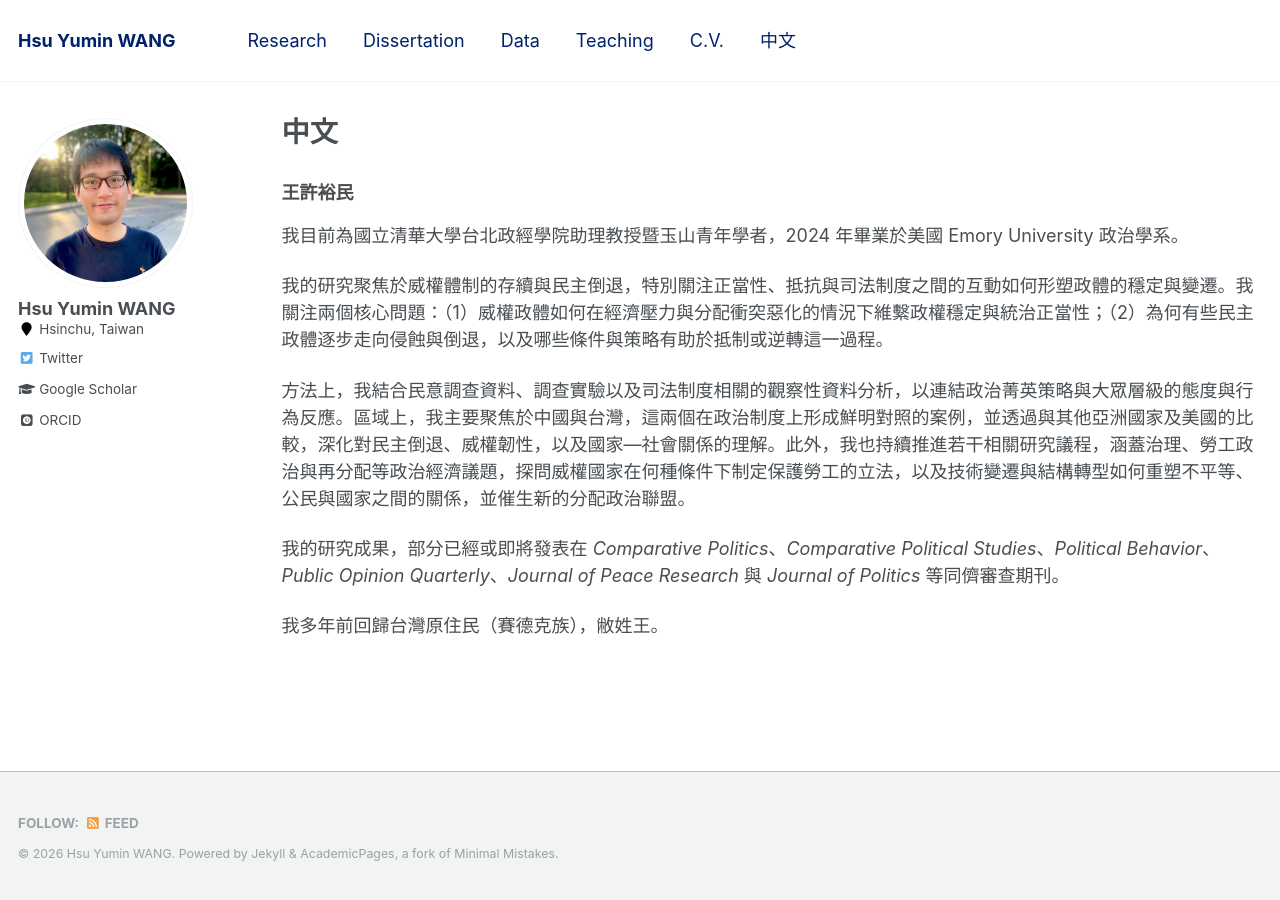
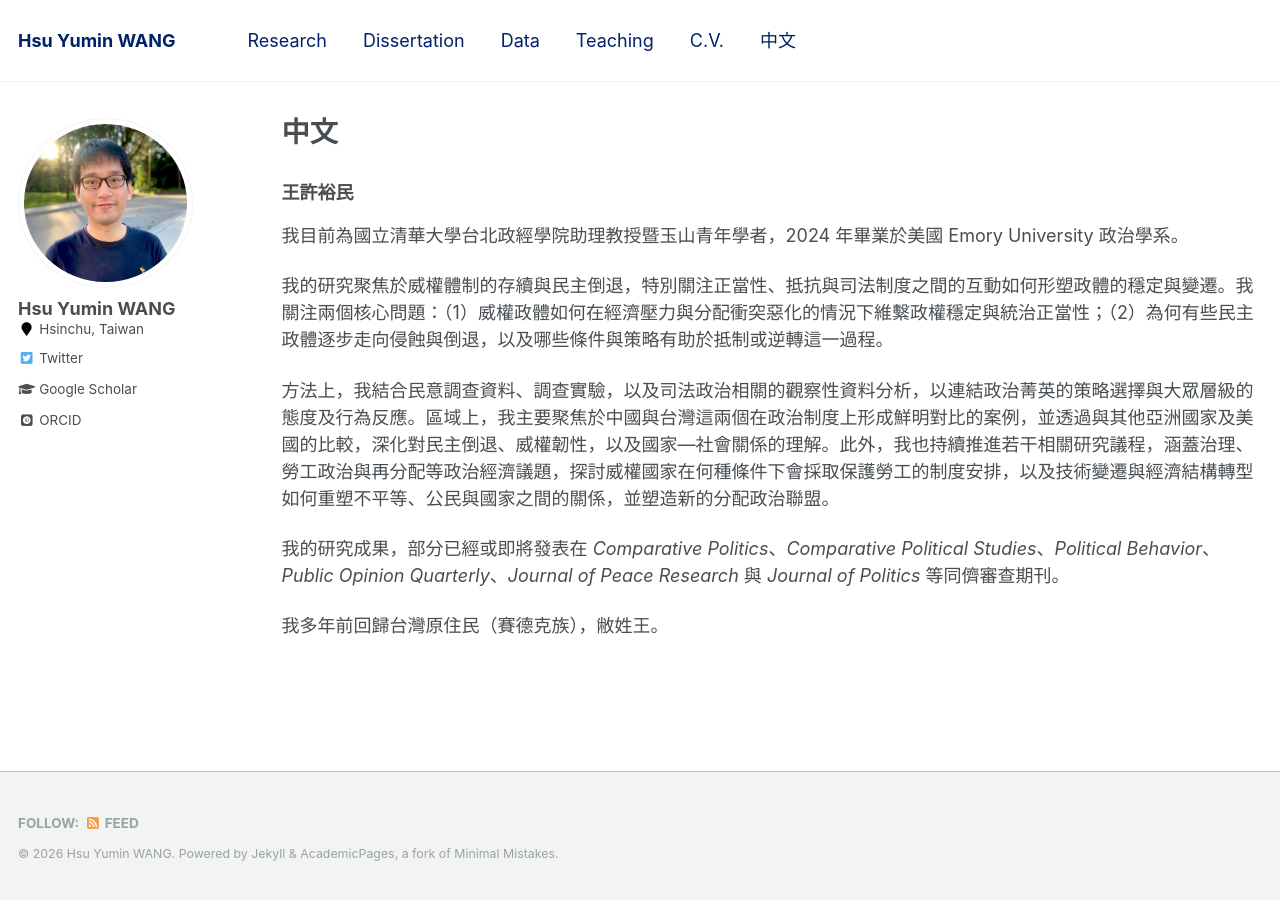
Before and after one commit to hsuyumin/hsuyumin.github.io, a Jekyll site: the page built from _pages/chinese.md, in a window 1280 px wide. Built offline with Jekyll 4.4.1, drawn with Linux system fonts in a browser that asks for light colours; some web fonts are replaced.

Commit message:
Update chinese.md

```diff
--- a/_pages/chinese.md
+++ b/_pages/chinese.md
@@ -13,7 +13,7 @@ redirect_from:
 
 我的研究聚焦於威權體制的存續與民主倒退，特別關注正當性、抵抗與司法制度之間的互動如何形塑政體的穩定與變遷。我關注兩個核心問題：（1）威權政體如何在經濟壓力與分配衝突惡化的情況下維繫政權穩定與統治正當性；（2）為何有些民主政體逐步走向侵蝕與倒退，以及哪些條件與策略有助於抵制或逆轉這一過程。
 
-方法上，我結合民意調查資料、調查實驗以及司法制度相關的觀察性資料分析，以連結政治菁英策略與大眾層級的態度與行為反應。區域上，我主要聚焦於中國與台灣，這兩個在政治制度上形成鮮明對照的案例，並透過與其他亞洲國家及美國的比較，深化對民主倒退、威權韌性，以及國家—社會關係的理解。此外，我也持續推進若干相關研究議程，涵蓋治理、勞工政治與再分配等政治經濟議題，探問威權國家在何種條件下制定保護勞工的立法，以及技術變遷與結構轉型如何重塑不平等、公民與國家之間的關係，並催生新的分配政治聯盟。
+方法上，我結合民意調查資料、調查實驗，以及司法政治相關的觀察性資料分析，以連結政治菁英的策略選擇與大眾層級的態度及行為反應。區域上，我主要聚焦於中國與台灣這兩個在政治制度上形成鮮明對比的案例，並透過與其他亞洲國家及美國的比較，深化對民主倒退、威權韌性，以及國家—社會關係的理解。此外，我也持續推進若干相關研究議程，涵蓋治理、勞工政治與再分配等政治經濟議題，探討威權國家在何種條件下會採取保護勞工的制度安排，以及技術變遷與經濟結構轉型如何重塑不平等、公民與國家之間的關係，並塑造新的分配政治聯盟。
 
 我的研究成果，部分已經或即將發表在 _Comparative Politics_、_Comparative Political Studies_、_Political Behavior_、_Public Opinion Quarterly_、_Journal of Peace Research_ 與 _Journal of Politics_ 等同儕審查期刊。
 
```
